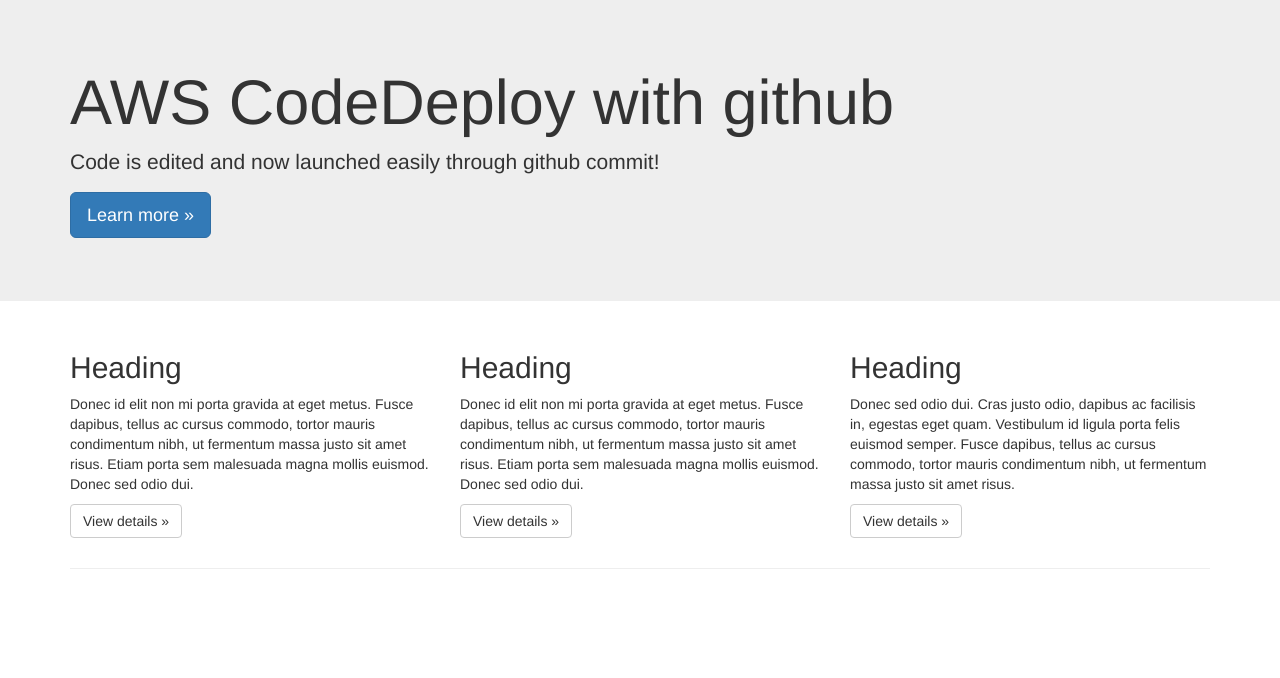
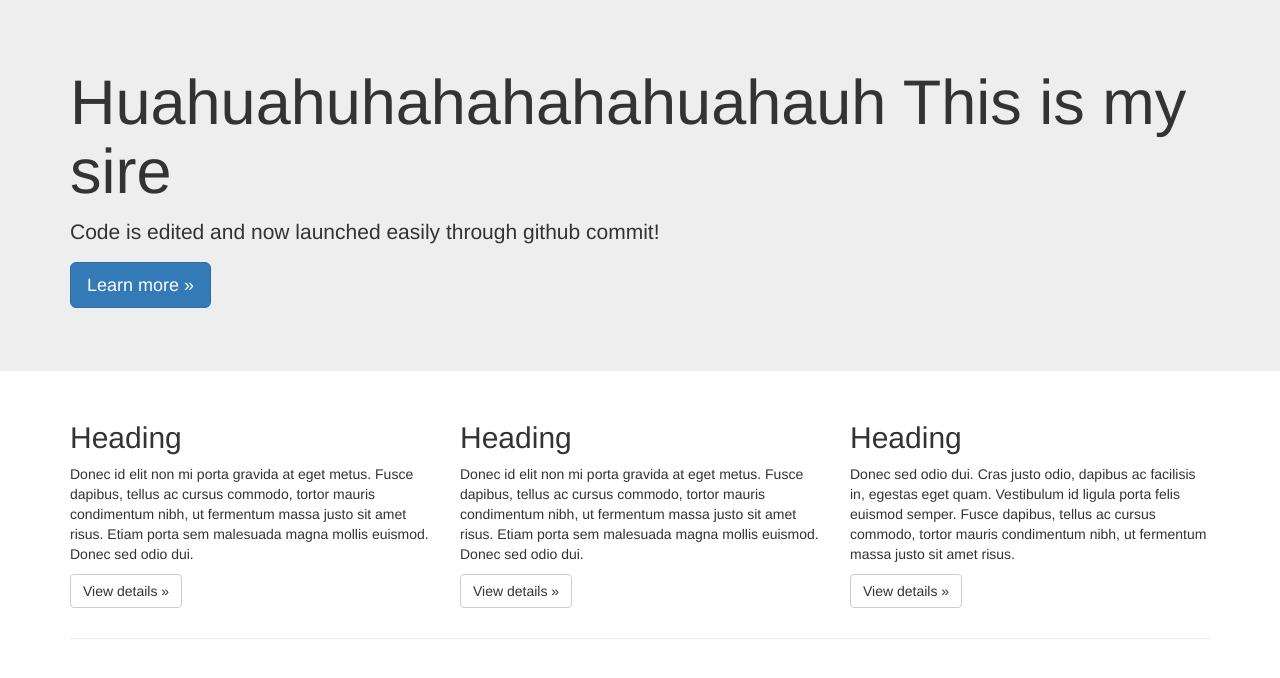
Before and after one commit to harshwiziq/AWS_CodeDeploy_Example, a plain HTML site: page index.html in a window 1280 px wide. Drawn offline with nearby package versions, Linux system fonts and the light colour scheme.

Commit message:
Modified index fike

```diff
--- a/index.html
+++ b/index.html
@@ -13,7 +13,7 @@
     <!-- Main jumbotron for a primary marketing message or call to action -->
     <div class="jumbotron">
       <div class="container">
-        <h1>AWS CodeDeploy with github</h1>
+        <h1>Huahuahuhahahahahuahauh This is my sire</h1>
         <p>Code is edited and now launched easily through github commit!</p>
         <p><a class="btn btn-primary btn-lg" href="#" role="button">Learn more &raquo;</a></p>
       </div>
```
